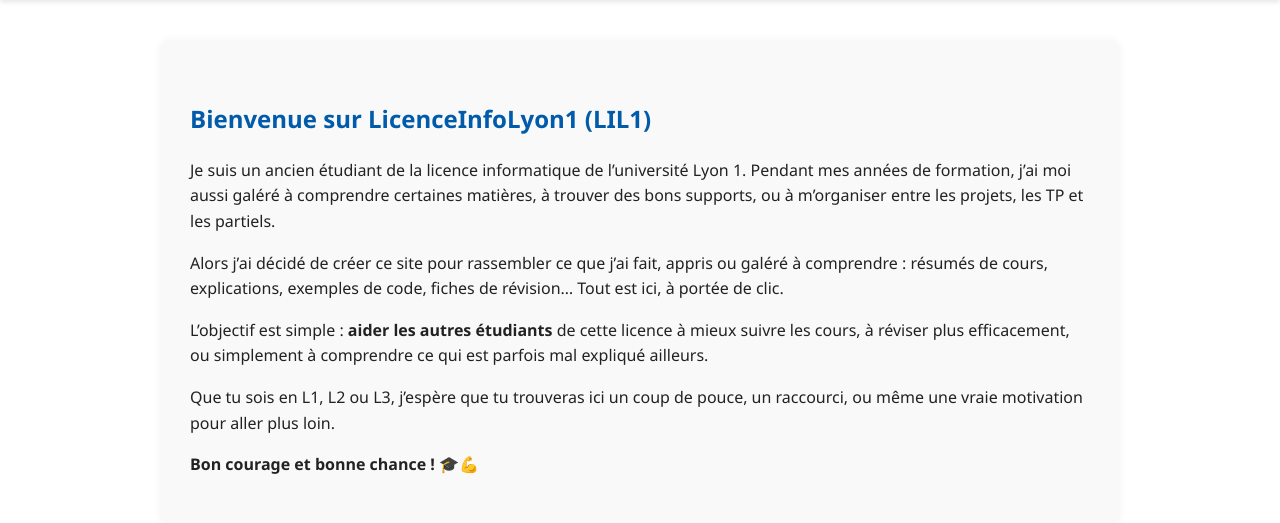
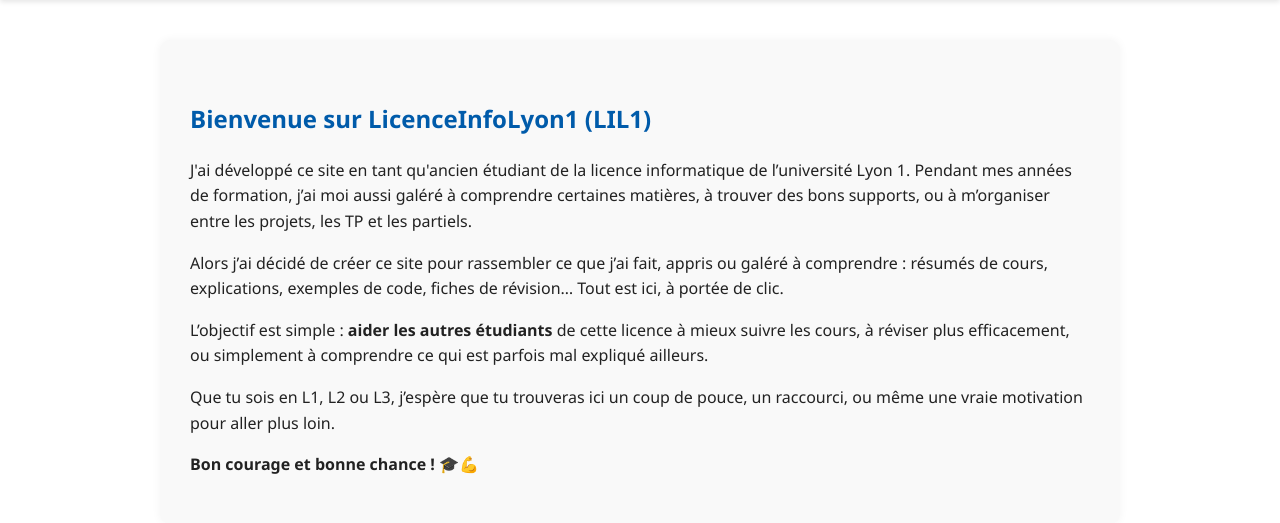
Before and after one commit to Ramdane691/mon_rep, a Flask app: page / in a window 1280 px wide. Shown: the part 198-721 px from the top of the page. Run offline with Flask 3, Linux system fonts and the light colour scheme.

Commit message:
maj de la page d'accueil

```diff
--- a/app/templates/accueil.html
+++ b/app/templates/accueil.html
@@ -4,7 +4,7 @@
 <h2>Bienvenue sur LicenceInfoLyon1 (LIL1)</h2>
 
 <p>
-    Je suis un ancien étudiant de la licence informatique de l’université Lyon 1. Pendant mes années de formation, j’ai moi aussi galéré à comprendre certaines matières, à trouver des bons supports, ou à m’organiser entre les projets, les TP et les partiels.
+    J'ai développé ce site en tant qu'ancien étudiant de la licence informatique de l’université Lyon 1. Pendant mes années de formation, j’ai moi aussi galéré à comprendre certaines matières, à trouver des bons supports, ou à m’organiser entre les projets, les TP et les partiels.
 </p>
 
 <p>
```
